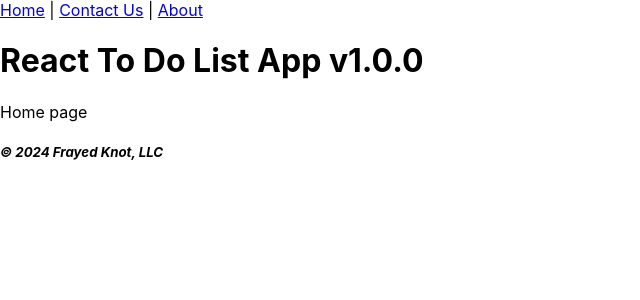
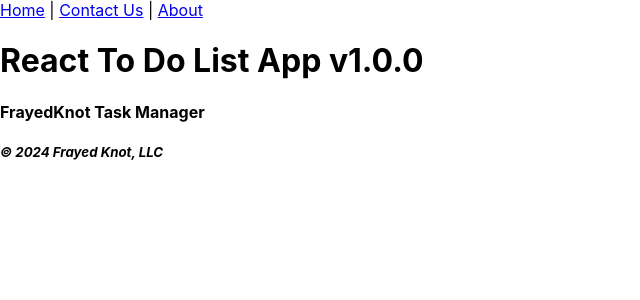
Before and after one commit to kevinfrayed-knot/react-todo-list-app, a React (Create React App) app: page / in a window 1280 px wide. Shown: the top 300 px of the page, without its empty margins (0-640 px from the left). Built offline with nearby package versions, Linux system fonts and the light colour scheme.

Commit message:
added new component'TodoList.js'

```diff
--- a/src/components/Home.js
+++ b/src/components/Home.js
@@ -1,19 +1,16 @@
 
 
 import Header from "./Header";
+import TodoList from "./TodoList";
 
 function Home() {
     return (
       <>
-          <p></p>
           <Header title="React To Do List App v1.0.0"/>
-          <p></p>
           <div>
-              <p>
-                <span>Home page</span>
-              </p>
+              <TodoList title="FrayedKnot Task Manager"/>
           </div>
-          <p></p>
+
       </>
     );
 }
--- /dev/null
+++ b/src/components/TodoList.js
@@ -0,0 +1,11 @@
+
+
+function TodoList(props) {
+    return (
+      <>
+        <h4>{props.title}</h4>
+      </>
+    );
+  }
+
+  export default TodoList;
```
Also changed, not shown: 1 other file (tests, documents, lock files or other folders).
